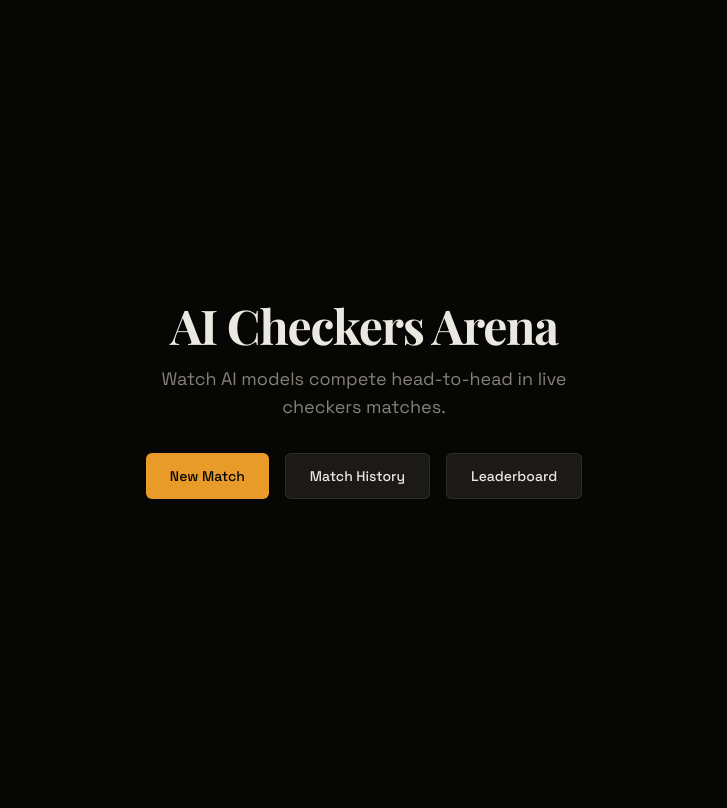
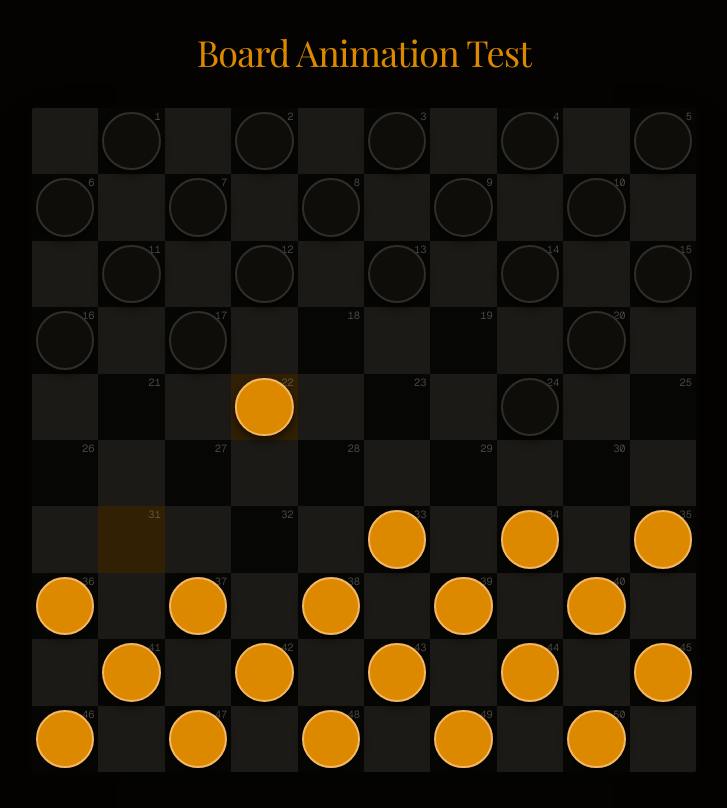
Before and after one commit to MdKasif0/AI-Checkers-Arena, a Next.js app: page / in a window 1280 px wide. Shown: the whole page, without its empty margins (276-1003 px from the left). Built offline with nearby package versions, Linux system fonts and the light colour scheme.

Commit message:
feat: implement animated board and piece rendering using framer-motion

```diff
--- a/src/app/page.tsx
+++ b/src/app/page.tsx
@@ -1,36 +1,46 @@
-import Link from "next/link";
+"use client";
 
-export default function HomePage() {
+import { useEffect, useState } from "react";
+import { Board } from "@/components/board";
+import { createInitialState, getLegalMoves, applyMove, GameState, Move } from "@/lib/engine";
+
+export default function Home() {
+  const [gameState, setGameState] = useState<GameState | null>(null);
+  const [lastMove, setLastMove] = useState<Move | null>(null);
+
+  useEffect(() => {
+    let current = createInitialState();
+    setGameState(current);
+
+    const interval = setInterval(() => {
+      if (current.status !== "playing") {
+        clearInterval(interval);
+        return;
+      }
+      const legals = getLegalMoves(current.board, current.currentPlayer);
+      if (legals.length === 0) {
+        clearInterval(interval);
+        return;
+      }
+
+      // Randomly pick a legal move
+      const move = legals[Math.floor(Math.random() * legals.length)];
+      current = applyMove(current, move);
+
+      setLastMove(move);
+      setGameState(current);
+    }, 1000); // 1 move per second
+
+    return () => clearInterval(interval);
+  }, []);
+
+  if (!gameState) return null;
+
   return (
-    <main className="flex-1 flex flex-col items-center justify-center gap-8 p-8">
-      <div className="text-center space-y-4">
-        <h1 className="text-5xl font-bold tracking-tight">
-          AI Checkers Arena
-        </h1>
-        <p className="text-muted-foreground text-lg max-w-md mx-auto">
-          Watch AI models compete head-to-head in live checkers matches.
-        </p>
-      </div>
-
-      <div className="flex flex-col sm:flex-row gap-4">
-        <Link
-          href="/match/new"
-          className="inline-flex items-center justify-center rounded-md bg-primary px-6 py-3 text-sm font-medium text-primary-foreground transition-colors hover:bg-primary/90"
-        >
-          New Match
-        </Link>
-        <Link
-          href="/history"
-          className="inline-flex items-center justify-center rounded-md border border-border bg-secondary px-6 py-3 text-sm font-medium text-secondary-foreground transition-colors hover:bg-accent"
-        >
-          Match History
-        </Link>
-        <Link
-          href="/leaderboard"
-          className="inline-flex items-center justify-center rounded-md border border-border bg-secondary px-6 py-3 text-sm font-medium text-secondary-foreground transition-colors hover:bg-accent"
-        >
-          Leaderboard
-        </Link>
+    <main className="min-h-screen bg-charcoal-950 p-8 flex flex-col items-center justify-center">
+      <h1 className="text-4xl font-display text-amber-500 mb-8">Board Animation Test</h1>
+      <div className="w-full max-w-2xl">
+        <Board board={gameState.board} lastMove={lastMove} legalMoves={[]} />
       </div>
     </main>
   );
--- /dev/null
+++ b/src/components/board/Board.tsx
@@ -0,0 +1,70 @@
+"use client";
+
+import { useMemo } from "react";
+import { AnimatePresence } from "framer-motion";
+import { Board as EngineBoard, Move, rowColToSq } from "@/lib/engine";
+import { usePieces } from "./usePieces";
+import { Piece } from "./Piece";
+
+interface BoardProps {
+  board: EngineBoard;
+  lastMove: Move | null;
+  legalMoves: Move[];
+}
+
+export function Board({ board, lastMove, legalMoves }: BoardProps) {
+  const pieces = usePieces(board, lastMove);
+
+  // Determine squares to highlight (e.g., from and to of lastMove)
+  const lastMoveSquares = useMemo(() => {
+    if (!lastMove) return new Set<number>();
+    const s = new Set<number>();
+    s.add(lastMove.from);
+    s.add(lastMove.path[lastMove.path.length - 1]);
+    return s;
+  }, [lastMove]);
+
+  // Generate the 100 cells of the 10x10 grid
+  const cells = [];
+  for (let row = 0; row < 10; row++) {
+    for (let col = 0; col < 10; col++) {
+      const isPlayable = (row + col) % 2 !== 0;
+      const sq = rowColToSq(row, col);
+
+      const isLastMoveSq = sq ? lastMoveSquares.has(sq) : false;
+
+      cells.push(
+        <div
+          key={`${row}-${col}`}
+          className={`
+            relative w-full h-full flex items-start justify-end p-1
+            ${isPlayable ? "bg-charcoal-900" : "bg-charcoal-700"}
+            ${isLastMoveSq ? "after:absolute after:inset-0 after:bg-amber-500/20 after:pointer-events-none" : ""}
+          `}
+        >
+          {isPlayable && sq && (
+            <span className="text-[0.65rem] text-charcoal-500 font-mono leading-none select-none">
+              {sq}
+            </span>
+          )}
+        </div>
+      );
+    }
+  }
+
+  return (
+    <div className="relative w-full max-w-2xl mx-auto aspect-square border-4 border-charcoal-950 rounded-md overflow-hidden bg-charcoal-950 shadow-2xl">
+      <div className="absolute inset-0 grid grid-cols-10 grid-rows-10">
+        {cells}
+      </div>
+
+      <div className="absolute inset-0 pointer-events-none">
+        <AnimatePresence>
+          {pieces.map((p) => (
+            <Piece key={p.id} piece={p} />
+          ))}
+        </AnimatePresence>
+      </div>
+    </div>
+  );
+}
--- /dev/null
+++ b/src/components/board/Piece.tsx
@@ -0,0 +1,53 @@
+"use client";
+
+import { motion } from "framer-motion";
+import { AnimatablePiece } from "./usePieces";
+import { sqToRowCol } from "@/lib/engine";
+
+interface PieceProps {
+  piece: AnimatablePiece;
+}
+
+export function Piece({ piece }: PieceProps) {
+  const pos = sqToRowCol(piece.sq);
+  if (!pos) return null;
+  const { row, col } = pos;
+
+  const isWhite = piece.player === "white";
+
+  return (
+    <motion.div
+      layout
+      layoutId={piece.id}
+      initial={{ opacity: 0, scale: 0 }}
+      animate={{ opacity: 1, scale: 1 }}
+      exit={{ opacity: 0, scale: 0 }}
+      transition={{ type: "spring", stiffness: 300, damping: 25 }}
+      className="absolute p-1"
+      style={{
+        top: `${row * 10}%`,
+        left: `${col * 10}%`,
+        width: "10%",
+        height: "10%",
+        zIndex: 10,
+      }}
+    >
+      <div className={`
+        relative w-full h-full rounded-full shadow-[0_4px_10px_rgba(0,0,0,0.6)]
+        flex items-center justify-center border-2
+        ${isWhite ? "bg-amber-500 border-amber-300 text-amber-900" : "bg-charcoal-800 border-charcoal-600 text-charcoal-400"}
+      `}>
+        {piece.kind === "king" && (
+          <motion.div
+            initial={{ scale: 0, rotate: -45 }}
+            animate={{ scale: 1, rotate: 0 }}
+            transition={{ type: "spring", stiffness: 400, damping: 15 }}
+            className="w-1/2 h-1/2 rounded-full border-[3px] border-current opacity-80 flex items-center justify-center"
+          >
+             <div className="w-1.5 h-1.5 rounded-full bg-current" />
+          </motion.div>
+        )}
+      </div>
+    </motion.div>
+  );
+}
--- /dev/null
+++ b/src/components/board/index.ts
@@ -0,0 +1,3 @@
+export * from "./Board";
+export * from "./Piece";
+export * from "./usePieces";
--- /dev/null
+++ b/src/components/board/usePieces.ts
@@ -0,0 +1,80 @@
+import { useEffect, useState, useRef } from "react";
+import { Board, Move, Player, PieceKind } from "@/lib/engine";
+
+export interface AnimatablePiece {
+  id: string;
+  sq: number;
+  player: Player;
+  kind: PieceKind;
+}
+
+export function usePieces(board: Board, lastMove: Move | null) {
+  const [pieces, setPieces] = useState<AnimatablePiece[]>([]);
+  const initialized = useRef(false);
+
+  useEffect(() => {
+    if (!initialized.current) {
+      // First render: assign stable IDs based on initial positions
+      const initialPieces: AnimatablePiece[] = [];
+      board.forEach((piece, sq) => {
+        initialPieces.push({
+          id: `piece_${piece.player}_${sq}`,
+          sq,
+          player: piece.player,
+          kind: piece.kind,
+        });
+      });
+      setPieces(initialPieces);
+      initialized.current = true;
+      return;
+    }
+
+    // Subsequent updates: compute delta for fluid animations
+    setPieces((prev) => {
+      let next = [...prev];
+
+      if (lastMove) {
+        // Find the piece that moved by matching its starting square
+        const movingPieceIndex = next.findIndex((p) => p.sq === lastMove.from);
+
+        if (movingPieceIndex !== -1) {
+          const toSq = lastMove.path[lastMove.path.length - 1];
+          // Check the current engine board to see if it promoted to a king
+          const finalPieceOnBoard = board.get(toSq);
+
+          next[movingPieceIndex] = {
+            ...next[movingPieceIndex],
+            sq: toSq,
+            kind: finalPieceOnBoard?.kind || next[movingPieceIndex].kind,
+          };
+        }
+
+        // Remove any captured pieces so AnimatePresence triggers their exit animation
+        if (lastMove.captures && lastMove.captures.length > 0) {
+          next = next.filter((p) => !lastMove.captures.includes(p.sq));
+        }
+      } else {
+        // Fallback: full sync if no lastMove was provided (e.g. board resets)
+        const syncedPieces: AnimatablePiece[] = [];
+        board.forEach((boardPiece, sq) => {
+          const existing = prev.find((p) => p.sq === sq && p.player === boardPiece.player);
+          if (existing) {
+             syncedPieces.push({ ...existing, kind: boardPiece.kind });
+          } else {
+             syncedPieces.push({
+               id: `piece_${boardPiece.player}_${sq}_${Date.now()}`,
+               sq,
+               player: boardPiece.player,
+               kind: boardPiece.kind,
+             });
+          }
+        });
+        return syncedPieces;
+      }
+
+      return next;
+    });
+  }, [board, lastMove]);
+
+  return pieces;
+}
```
